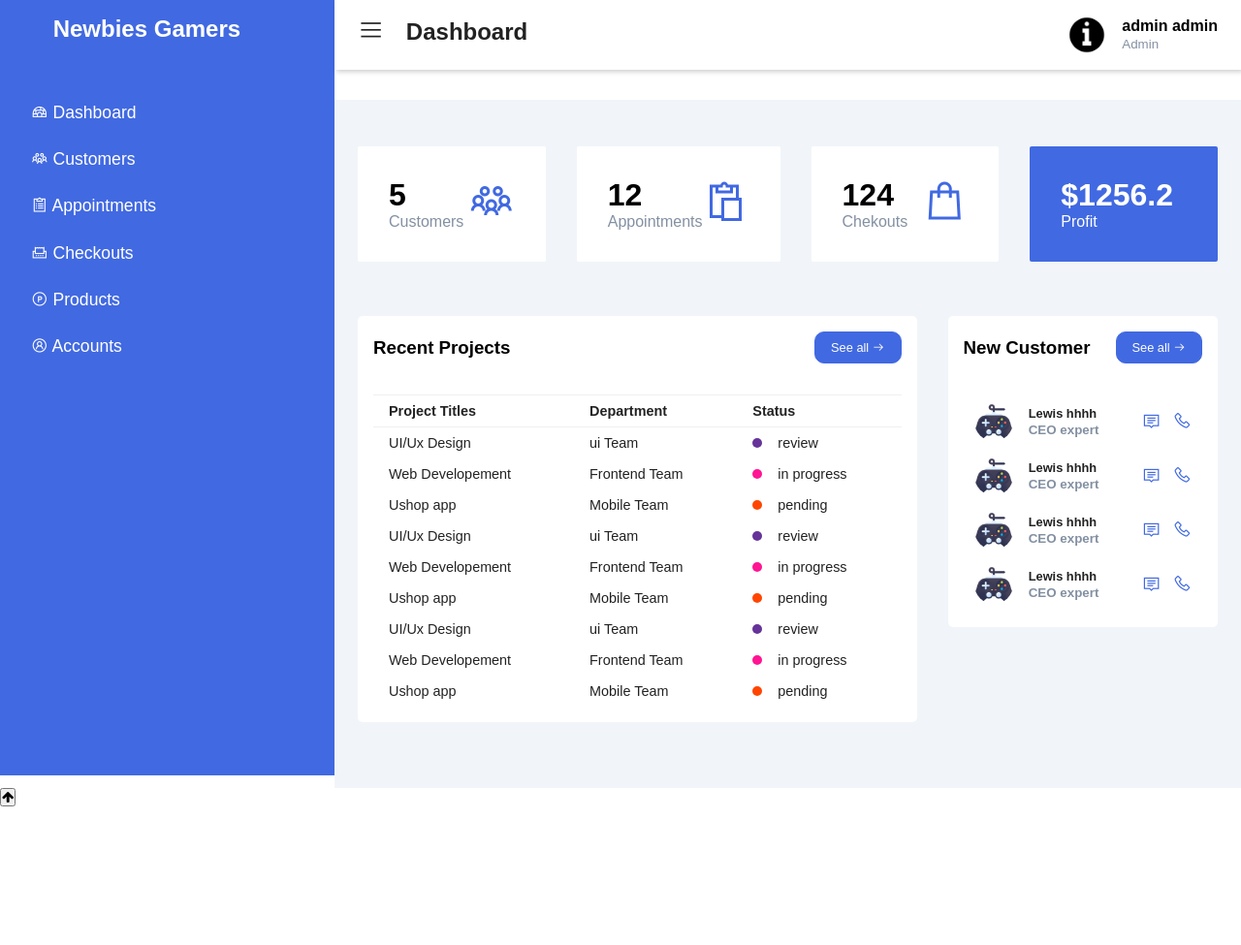
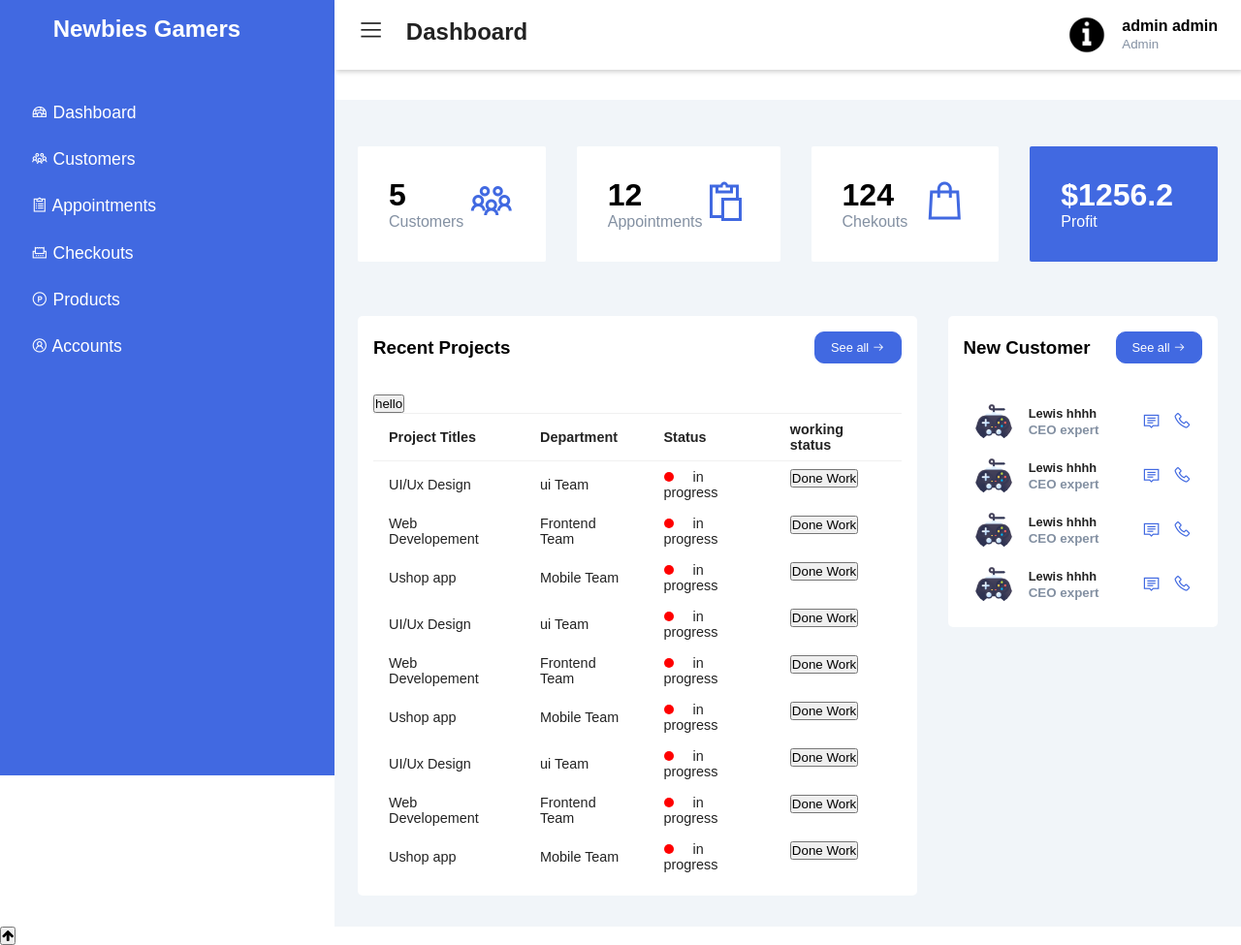
Before and after one commit to jadhammoud7/Capstone-Project, a PHP site: page /home-admin/home-admin.php in a window 1280 px wide. Shown: the whole page at 97% size. Before the commit the page ends 832 px from the top, so only its background shows below. Run offline with PHP 8.4, Linux system fonts and the light colour scheme; a user stored in the database is signed in; data comes from the database, SQL or seed files in the repository.

Commit message:
added done work buttons and changed colors of working status

```diff
--- a/home-admin/home-admin.css
+++ b/home-admin/home-admin.css
@@ -259,8 +259,9 @@ td .status {
   margin-right: 1rem;
 }
 
-.status.purple {
-  background: rebeccapurple;
+
+.status.red {
+  background: red;
 }
 
 .status.pink {
--- a/home-admin/home-admin.php
+++ b/home-admin/home-admin.php
@@ -188,6 +188,7 @@ $row_total_profit = $results_total_profit->fetch_assoc();
                                             <td>Project Titles</td>
                                             <td>Department</td>
                                             <td>Status</td>
+                                            <td>working status</td>
                                         </tr>
                                     </thead>
                                     <tbody>
@@ -195,72 +196,102 @@ $row_total_profit = $results_total_profit->fetch_assoc();
                                             <td>UI/Ux Design</td>
                                             <td>ui Team</td>
                                             <td>
-                                                <span class="status purple"></span>
-                                                review
+                                                <span class="status red"></span>
+                                                in progress
+                                            </td>
+                                            <td>
+                                                <button>Done Work</button>
                                             </td>
                                         </tr>
                                         <tr>
                                             <td>Web Developement</td>
                                             <td>Frontend Team</td>
                                             <td>
-                                                <span class="status pink"></span>
+                                                <span class="status red"></span>
                                                 in progress
+                                            </td>
+                                            <td>
+                                                <button>Done Work</button>
+                                            </td>
+                                        </tr>
+                                        <tr>
+                                            <button>hello</button>
+                                        </tr>
+                                        <tr>
+                                            <td>Ushop app</td>
+                                            <td>Mobile Team</td>
+                                            <td>
+                                                <span class="status red"></span>
+                                                in progress
+                                            </td>
+                                            <td>
+                                                <button>Done Work</button>
+                                            </td>
+                                        </tr>
+                                        <tr>
+                                            <td>UI/Ux Design</td>
+                                            <td>ui Team</td>
+                                            <td>
+                                                <span class="status red"></span>
+                                                in progress
+                                            </td>
+                                            <td>
+                                                <button>Done Work</button>
+                                            </td>
+                                        </tr>
+                                        <tr>
+                                            <td>Web Developement</td>
+                                            <td>Frontend Team</td>
+                                            <td>
+                                                <span class="status red"></span>
+                                                in progress
+                                            </td>
+                                            <td>
+                                                <button>Done Work</button>
                                             </td>
                                         </tr>
                                         <tr>
                                             <td>Ushop app</td>
                                             <td>Mobile Team</td>
                                             <td>
-                                                <span class="status orange"></span>
-                                                pending
+                                                <span class="status red"></span>
+                                                in progress
+                                            </td>
+                                            <td>
+                                                <button>Done Work</button>
                                             </td>
                                         </tr>
                                         <tr>
                                             <td>UI/Ux Design</td>
                                             <td>ui Team</td>
                                             <td>
-                                                <span class="status purple"></span>
-                                                review
+                                                <span class="status red"></span>
+                                                in progress
+                                            </td>
+                                            <td>
+                                                <button>Done Work</button>
                                             </td>
                                         </tr>
                                         <tr>
                                             <td>Web Developement</td>
                                             <td>Frontend Team</td>
                                             <td>
-                                                <span class="status pink"></span>
+                                                <span class="status red"></span>
                                                 in progress
+                                            </td>
+                                            <td>
+                                                <button>Done Work</button>
                                             </td>
                                         </tr>
                                         <tr>
                                             <td>Ushop app</td>
                                             <td>Mobile Team</td>
                                             <td>
-                                                <span class="status orange"></span>
-                                                pending
-                                            </td>
-                                        </tr>
-                                        <tr>
-                                            <td>UI/Ux Design</td>
-                                            <td>ui Team</td>
-                                            <td>
-                                                <span class="status purple"></span>
-                                                review
-                                            </td>
-                                        </tr>
-                                        <tr>
-                                            <td>Web Developement</td>
-                                            <td>Frontend Team</td>
-                                            <td>
-                                                <span class="status pink"></span>
+                                                <span class="status red"></span>
                                                 in progress
                                             </td>
-                                        </tr>
-                                        <tr>
-                                            <td>Ushop app</td>
-                                            <td>Mobile Team</td>
                                             <td>
-                                                <span class="status orange"></span>
-                                                pending
+                                                <button>Done Work</button>
                                             </td>
                                         </tr>
                                     </tbody>
```
